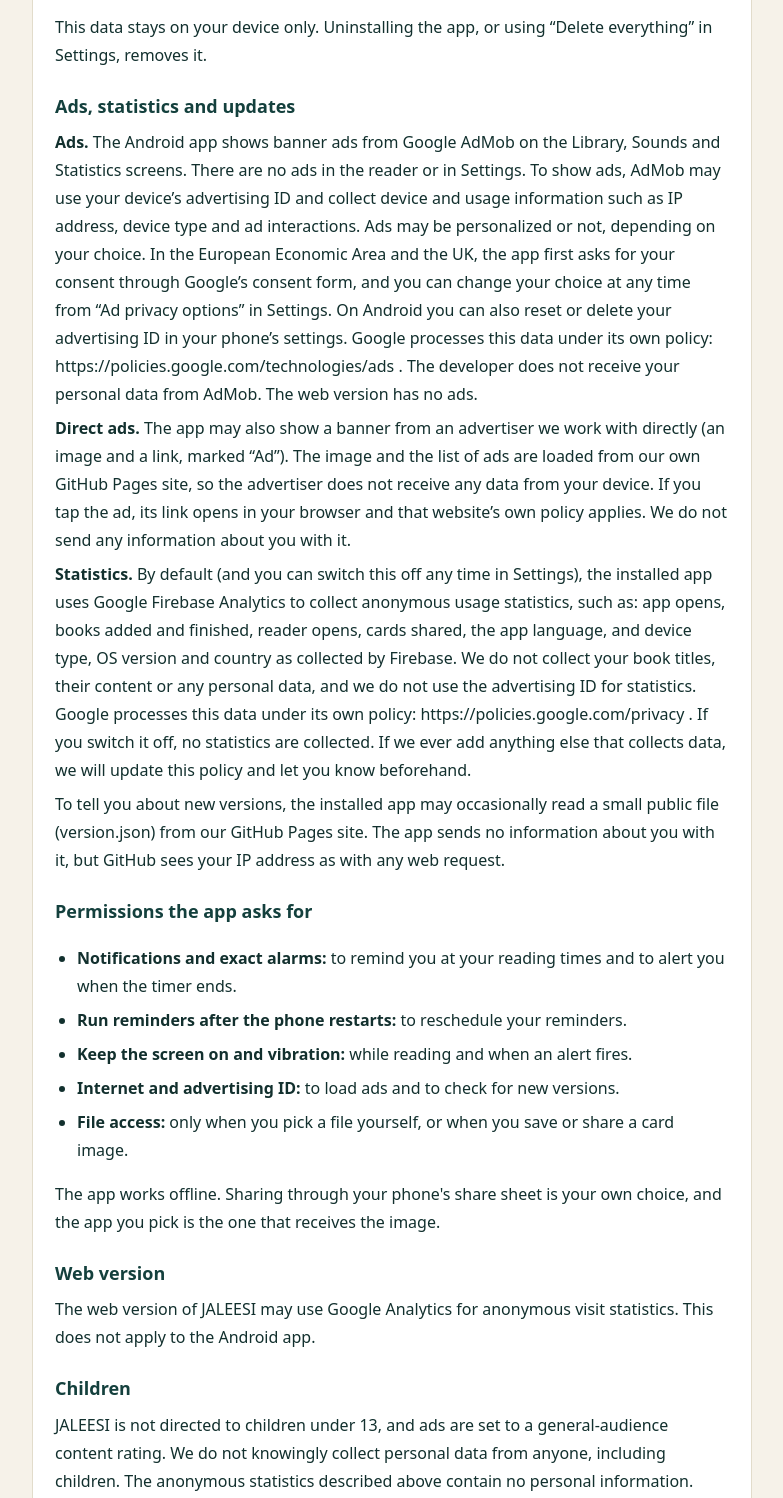
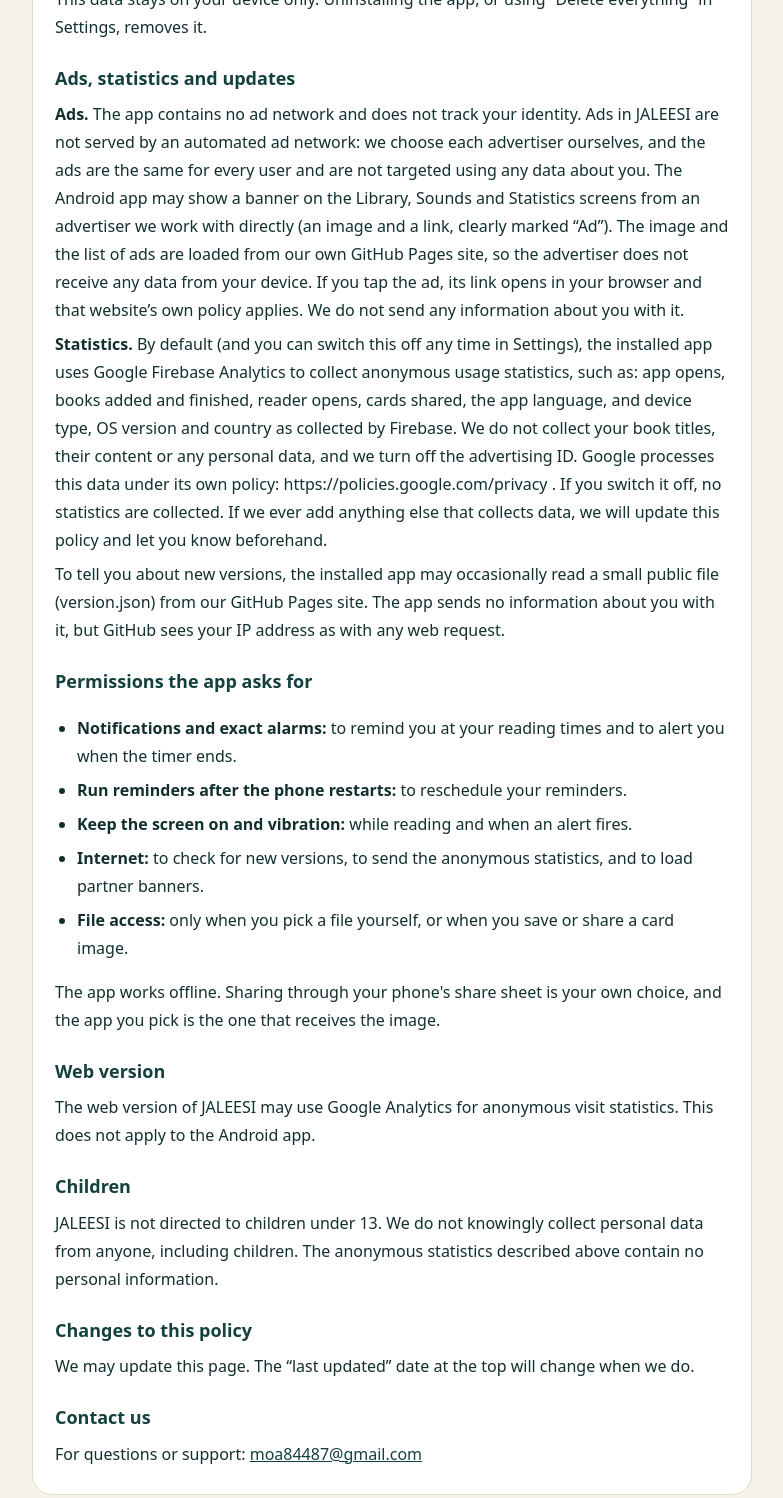
Before and after one commit to moa84487-max/jalesi-privacy, a plain HTML site: page index.html in a window 1280 px wide. Shown: the part 625-2123 px from the top of the page, without its empty margins (248-1031 px from the left). Drawn offline with Linux system fonts and the light colour scheme.

Commit message:
Update privacy policy text for clarity

```diff
--- a/index.html
+++ b/index.html
@@ -33,22 +33,21 @@
 <h2>Privacy Policy for JALEESI</h2>
 <p>JALEESI is an app for organizing and tracking your reading and for reading your own books (PDF, EPUB and text files). We respect your privacy. This policy explains what happens to your data.</p>
 <h2>What data do we collect?</h2>
-<p><strong>We do not collect personal data about you.</strong> There is no account and no sign-in, and the app does not send your books, notes or reading history to the developer or to any server. The only information that leaves your device is the anonymous usage statistics and the advertising data described under “Ads, statistics and updates” below, which are handled by Google.</p>
+<p><strong>We do not collect personal data about you.</strong> There is no account and no sign-in, and the app does not send your books, notes or reading history to the developer or to any server. The only information that leaves your device is the anonymous usage statistics described under “Ads, statistics and updates” below.</p>
 <h2>What is stored on your device?</h2>
 <ul><li>Your library: book titles, authors, covers, ratings, notes, quotes and summaries.</li><li>Your reading progress, statistics, goals and settings.</li><li>Files you add yourself (books, tones and sounds).</li></ul>
 <p>This data stays on your device only. Uninstalling the app, or using “Delete everything” in Settings, removes it.</p>
 <h2>Ads, statistics and updates</h2>
-<p><strong>Ads.</strong> The Android app shows banner ads from Google AdMob on the Library, Sounds and Statistics screens. There are no ads in the reader or in Settings. To show ads, AdMob may use your device’s advertising ID and collect device and usage information such as IP address, device type and ad interactions. Ads may be personalized or not, depending on your choice. In the European Economic Area and the UK, the app first asks for your consent through Google’s consent form, and you can change your choice at any time from “Ad privacy options” in Settings. On Android you can also reset or delete your advertising ID in your phone’s settings. Google processes this data under its own policy: https://policies.google.com/technologies/ads . The developer does not receive your personal data from AdMob. The web version has no ads.</p>
-<p><strong>Direct ads.</strong> The app may also show a banner from an advertiser we work with directly (an image and a link, marked “Ad”). The image and the list of ads are loaded from our own GitHub Pages site, so the advertiser does not receive any data from your device. If you tap the ad, its link opens in your browser and that website’s own policy applies. We do not send any information about you with it.</p>
-<p><strong>Statistics.</strong> By default (and you can switch this off any time in Settings), the installed app uses Google Firebase Analytics to collect anonymous usage statistics, such as: app opens, books added and finished, reader opens, cards shared, the app language, and device type, OS version and country as collected by Firebase. We do not collect your book titles, their content or any personal data, and we do not use the advertising ID for statistics. Google processes this data under its own policy: https://policies.google.com/privacy . If you switch it off, no statistics are collected. If we ever add anything else that collects data, we will update this policy and let you know beforehand.</p>
+<p><strong>Ads.</strong> The app contains no ad network and does not track your identity. Ads in JALEESI are not served by an automated ad network: we choose each advertiser ourselves, and the ads are the same for every user and are not targeted using any data about you. The Android app may show a banner on the Library, Sounds and Statistics screens from an advertiser we work with directly (an image and a link, clearly marked “Ad”). The image and the list of ads are loaded from our own GitHub Pages site, so the advertiser does not receive any data from your device. If you tap the ad, its link opens in your browser and that website’s own policy applies. We do not send any information about you with it.</p>
+<p><strong>Statistics.</strong> By default (and you can switch this off any time in Settings), the installed app uses Google Firebase Analytics to collect anonymous usage statistics, such as: app opens, books added and finished, reader opens, cards shared, the app language, and device type, OS version and country as collected by Firebase. We do not collect your book titles, their content or any personal data, and we turn off the advertising ID. Google processes this data under its own policy: https://policies.google.com/privacy . If you switch it off, no statistics are collected. If we ever add anything else that collects data, we will update this policy and let you know beforehand.</p>
 <p>To tell you about new versions, the installed app may occasionally read a small public file (version.json) from our GitHub Pages site. The app sends no information about you with it, but GitHub sees your IP address as with any web request.</p>
 <h2>Permissions the app asks for</h2>
-<ul><li><strong>Notifications and exact alarms:</strong> to remind you at your reading times and to alert you when the timer ends.</li><li><strong>Run reminders after the phone restarts:</strong> to reschedule your reminders.</li><li><strong>Keep the screen on and vibration:</strong> while reading and when an alert fires.</li><li><strong>Internet and advertising ID:</strong> to load ads and to check for new versions.</li><li><strong>File access:</strong> only when you pick a file yourself, or when you save or share a card image.</li></ul>
+<ul><li><strong>Notifications and exact alarms:</strong> to remind you at your reading times and to alert you when the timer ends.</li><li><strong>Run reminders after the phone restarts:</strong> to reschedule your reminders.</li><li><strong>Keep the screen on and vibration:</strong> while reading and when an alert fires.</li><li><strong>Internet:</strong> to check for new versions, to send the anonymous statistics, and to load partner banners.</li><li><strong>File access:</strong> only when you pick a file yourself, or when you save or share a card image.</li></ul>
 <p>The app works offline. Sharing through your phone's share sheet is your own choice, and the app you pick is the one that receives the image.</p>
 <h2>Web version</h2>
 <p>The web version of JALEESI may use Google Analytics for anonymous visit statistics. This does not apply to the Android app.</p>
 <h2>Children</h2>
-<p>JALEESI is not directed to children under 13, and ads are set to a general-audience content rating. We do not knowingly collect personal data from anyone, including children. The anonymous statistics described above contain no personal information.</p>
+<p>JALEESI is not directed to children under 13. We do not knowingly collect personal data from anyone, including children. The anonymous statistics described above contain no personal information.</p>
 <h2>Changes to this policy</h2>
 <p>We may update this page. The “last updated” date at the top will change when we do.</p>
 <h2>Contact us</h2>
```
